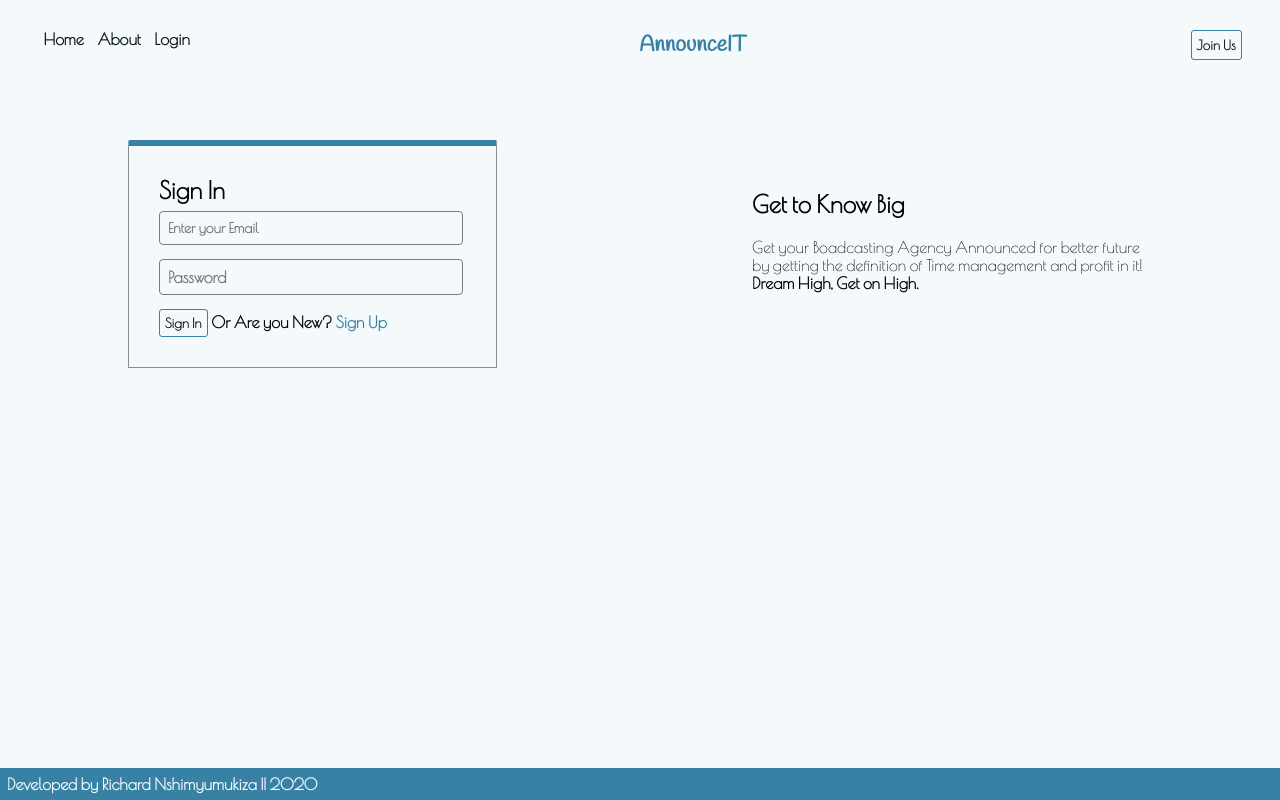
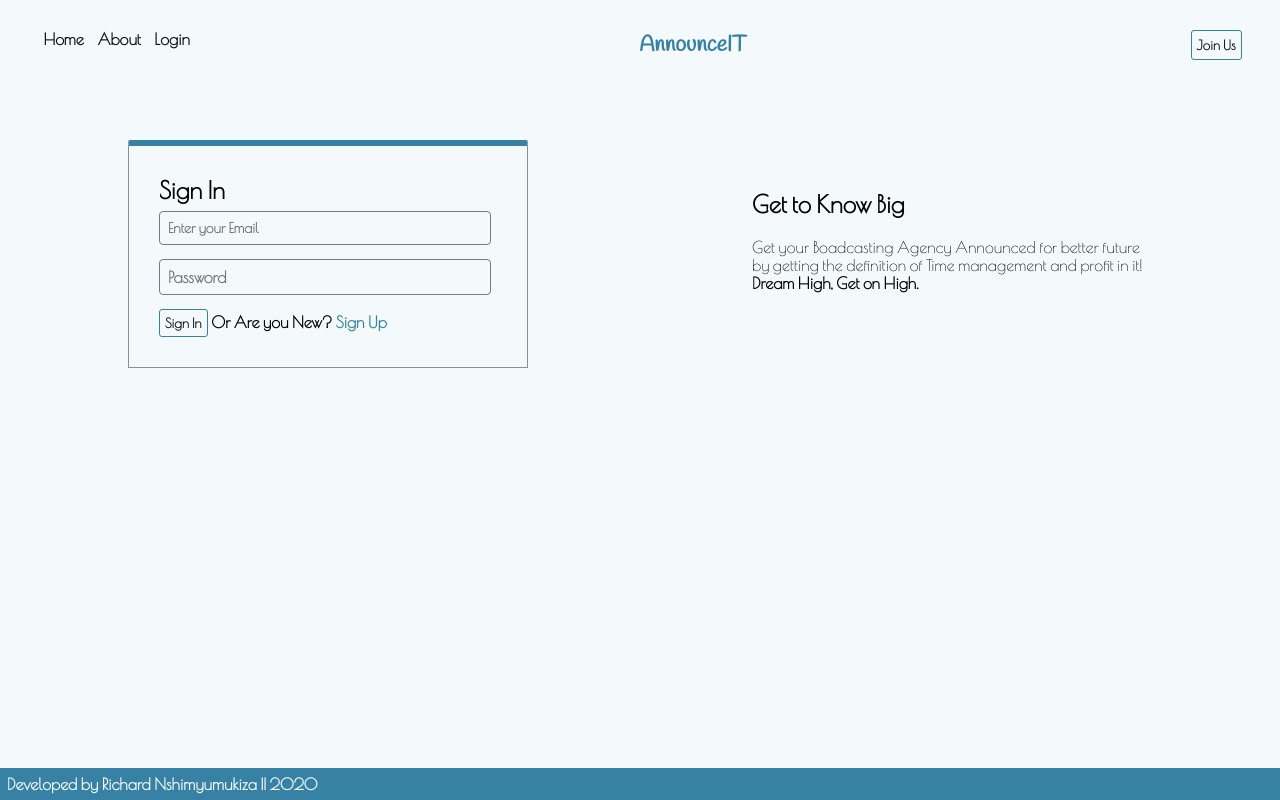
Before and after one commit to ricahcyuzuzo/AnnounceIT, a plain HTML site: page UI/html/signin.html in a window 1280 px wide. Drawn offline with nearby package versions, Linux system fonts and the light colour scheme.

Commit message:
Update css

```diff
--- a/UI/css/style.css
+++ b/UI/css/style.css
@@ -126,6 +126,7 @@ body{
      justify-content: space-between;
      padding: 30px 10%;
      align-content: center;
+     padding-bottom: 200px;
  }
 
 .main-header{
@@ -172,7 +173,7 @@ body{
 
 
 .container{
-    width: 30%;
+    width: 33%;
     border-top: 6px solid #3782A4;
     border-top-left-radius: 2px;
     border-top-right-radius: 2px;
```
